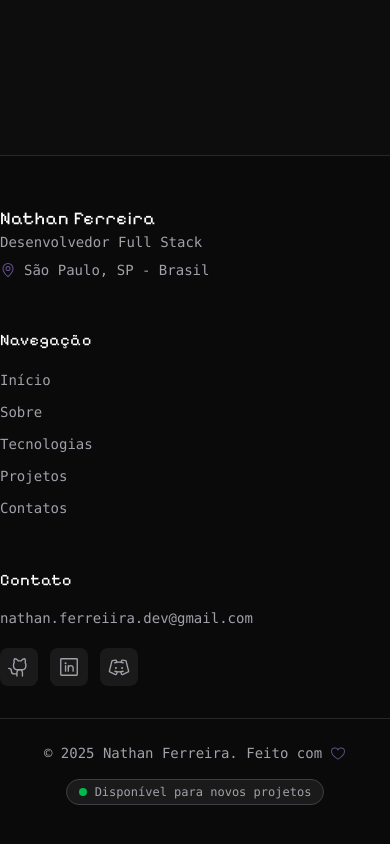
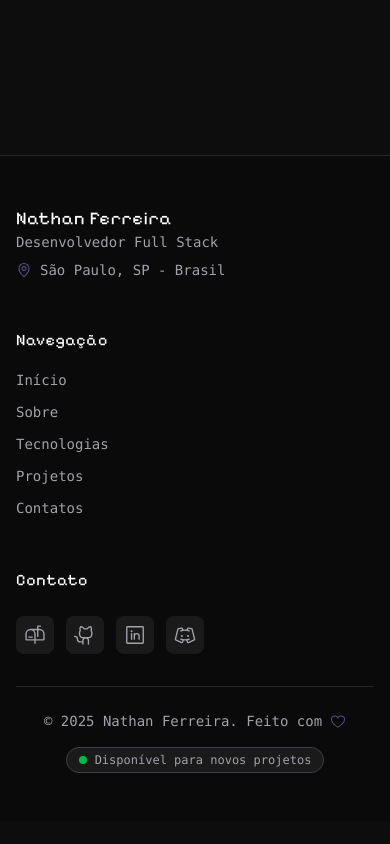
Before and after one commit to nahtanPNG/nahtanPNG, a Next.js app: page /projects in a window 390 px wide. Shown: the part 833-1677 px from the top of the page. After the commit the page ends 1654 px from the top, so only its background shows below. Built offline with nearby package versions, Linux system fonts and the light colour scheme.

Commit message:
style: fix footer responsiveness

```diff
--- a/src/app/components/Footer.tsx
+++ b/src/app/components/Footer.tsx
@@ -6,6 +6,7 @@ import {
   LinkedinLogoIcon,
   HeartIcon,
   MapPinIcon,
+  MailboxIcon,
 } from "@phosphor-icons/react";
 import Link from "next/link";
 
@@ -14,7 +15,7 @@ export default function Footer() {
 
   return (
     <footer className="bg-[#0a0a0a] border-t border-zinc-800 mt-16">
-      <div className="max-w-5xl mx-auto py-12">
+      <div className="max-w-5xl mx-auto py-12 px-4">
         <div className="grid grid-cols-1 md:grid-cols-4 gap-8 mb-8">
           <div className="md:col-span-2">
             <div className="flex items-center gap-3 mb-2">
@@ -86,20 +87,27 @@ export default function Footer() {
               Contato
             </h4>
             <div className="space-y-3">
-              <a
-                href="mailto:nathan.ferreiira.dev@gmail.com"
-                className="flex items-center gap-2 text-muted-foreground hover:text-[#66538d] transition-colors text-sm group"
-              >
-                <span>nathan.ferreiira.dev@gmail.com</span>
-              </a>
-
               <div className="flex items-center gap-3 pt-2">
+                <a
+                  href="mailto:nathan.ferreiira.dev@gmail.com"
+                  target="_blank"
+                  rel="noopener noreferrer"
+                  className="p-2 rounded-lg bg-[#1a1a1a] hover:bg-[#66538d] transition-all duration-300 group"
+                  aria-label="Email"
+                  title="nathan.ferreiira.dev@gmail.com"
+                >
+                  <MailboxIcon
+                    size={22}
+                    className="text-muted-foreground group-hover:text-white transition-colors"
+                  />
+                </a>
                 <a
                   href="https://github.com/nahtanpng"
                   target="_blank"
                   rel="noopener noreferrer"
                   className="p-2 rounded-lg bg-[#1a1a1a] hover:bg-[#66538d] transition-all duration-300 group"
                   aria-label="GitHub"
+                  title="nahtanPNG"
                 >
                   <GithubLogoIcon
                     size={22}
@@ -107,11 +115,12 @@ export default function Footer() {
                   />
                 </a>
                 <a
-                  href="https://linkedin.com/in/devnahtan"
+                  href="https://www.linkedin.com/in/nathanferreiradev/"
                   target="_blank"
                   rel="noopener noreferrer"
                   className="p-2 rounded-lg bg-[#1a1a1a] hover:bg-[#66538d] transition-all duration-300 group"
                   aria-label="LinkedIn"
+                  title="nathanferreiradev"
                 >
                   <LinkedinLogoIcon
                     size={22}
@@ -124,6 +133,7 @@ export default function Footer() {
                   rel="noopener noreferrer"
                   className="p-2 rounded-lg bg-[#1a1a1a] hover:bg-[#66538d] transition-all duration-300 group"
                   aria-label="Discord"
+                  title="nahtanpng"
                 >
                   <DiscordLogoIcon
                     size={22}
--- a/src/app/components/LinkedinCard.tsx
+++ b/src/app/components/LinkedinCard.tsx
@@ -8,7 +8,7 @@ export default function LinkedinCard() {
       className="p-6 flex flex-col items-center justify-center bg-[#1a1a1ab3] hover:bg-[#66538d55] transition duration-300"
     >
       <a
-        href="https://linkedin.com/in/devnahtan"
+        href="https://www.linkedin.com/in/nathanferreiradev/"
         target="_blank"
         rel="noopener noreferrer"
         className="flex flex-col items-center cursor-pointer"
--- a/src/app/components/Navbar.tsx
+++ b/src/app/components/Navbar.tsx
@@ -93,7 +93,7 @@ export function Navbar() {
           </li>
           <li className="block sm:hidden">
             <a
-              href="#projetos"
+              href="/projects"
               className="navbar-link hover:text-primary transition-colors"
             >
               <TrayIcon size={20} />
```
